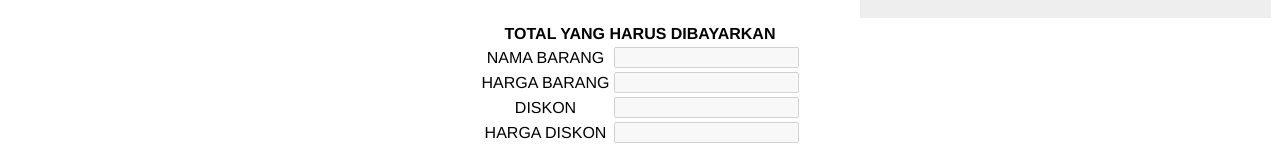
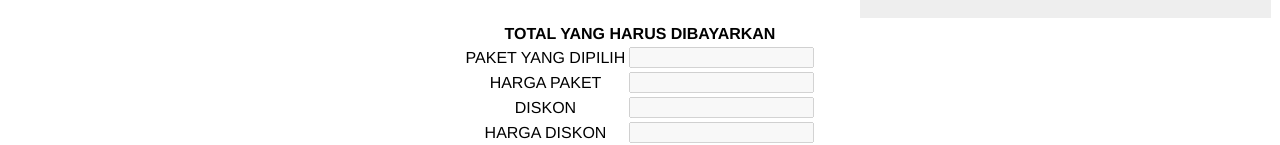
Before and after one commit to AdityaDwiXIIMM1/kursusonline, a plain HTML site: page Product.html in a window 1280 px wide. Shown: the part 637-782 px from the top of the page. Drawn offline with Linux system fonts and the light colour scheme.

Commit message:
Update Product.html

```diff
--- a/Product.html
+++ b/Product.html
@@ -250,11 +250,11 @@
         <th colspan="2">TOTAL YANG HARUS DIBAYARKAN</th>
     </tr>
       <tr>
-        <td align="center">NAMA BARANG</td>
+        <td align="center">PAKET YANG DIPILIH</td>
         <td align="center"><input type="text" id="opt_namabarang" disabled></td>
     </tr>
     <tr>
-        <td align="center">HARGA BARANG</td>
+        <td align="center">HARGA PAKET</td>
         <td align="center"><input type="text" id="opt_hargabarang" disabled></td>
     </tr>
     <tr>
```
